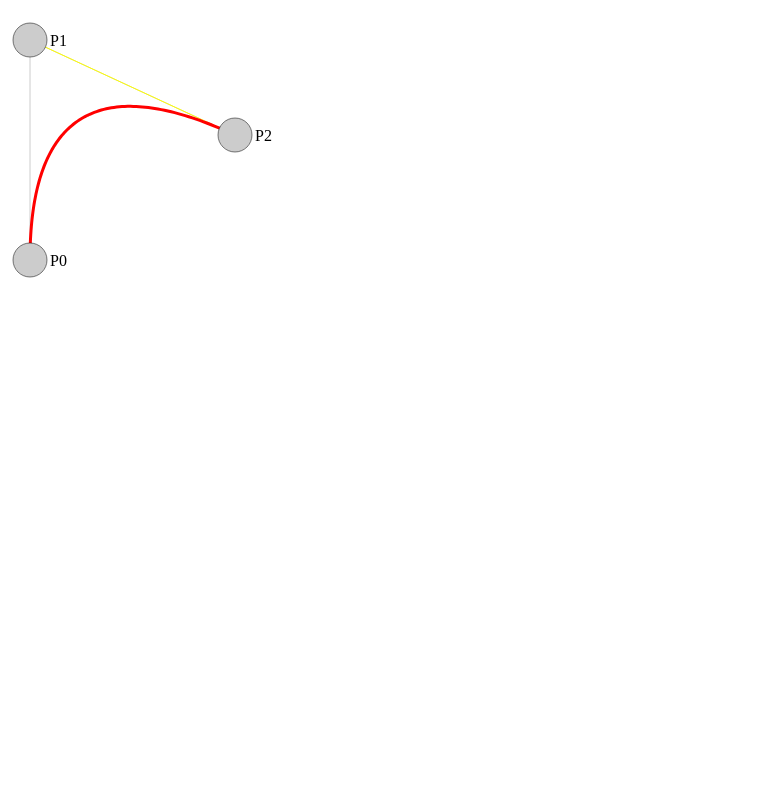
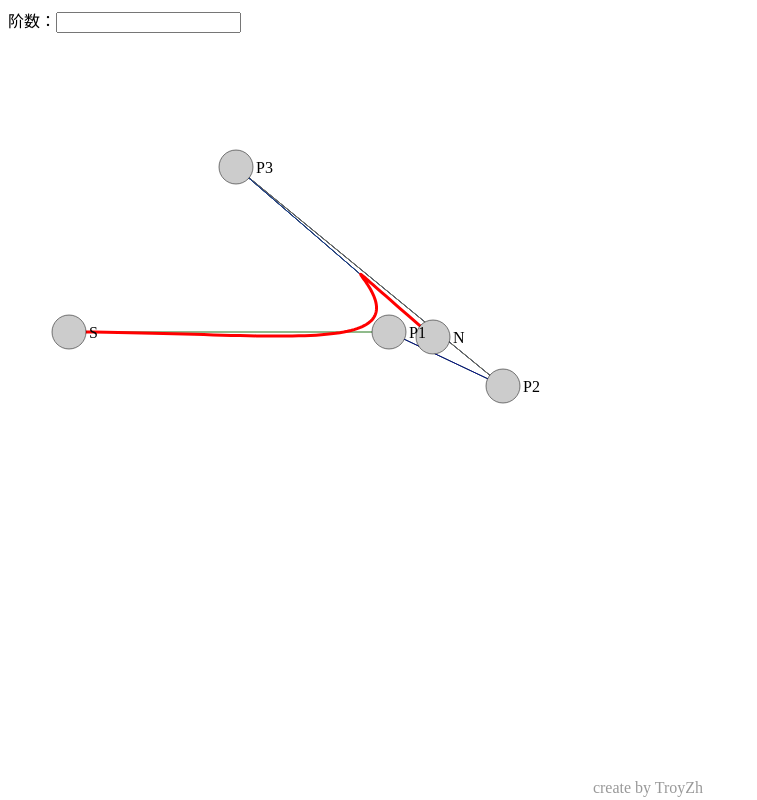
Before and after one commit to TroyZh/bezierCurve, a plain HTML site: page index.html in a window 1280 px wide. Shown: the whole page, without its empty margins (0-757 px from the left). Drawn offline with nearby package versions, Linux system fonts and the light colour scheme.

Commit message:
增加设定阶数

```diff
--- a/bezier.js
+++ b/bezier.js
@@ -1,15 +1,26 @@
 
-  var w = 700,
-      h = 700,
-      t = 1,
-      delta = .01,
-      padding = 10,
-      points = [{x: 20, y: 250}, {x: 20, y: 30}, {x:225, y: 125}],
-      bezier = {},
+let  w = 700, h = 700, t = 1, delta = .01, padding = 10,
+     n = 4, order = 5;
+
+document.getElementById('order').addEventListener('change', changeOrder);
+
+function changeOrder(e) {
+    order = Number(e.target.value) + 1;
+    console.log(order)
+    redraw();
+}
+
+function redraw() {
+    let bezier = {},
         line = d3.svg.line().x(x).y(y),
-      n = 2,
-      orders = d3.range(3, n + 2);
-  var vis = d3.select("body").selectAll("svg")
+        orders = d3.range(order, order + 1),
+        points = [];
+    for(let i=0;i<order;i++) {
+        points.push(randomPoint());
+    }
+    d3.select("#board").selectAll("svg").remove();
+
+    let vis = d3.select("#board").selectAll("svg")
         .data(orders)
         .enter().append("svg:svg")
         .attr("width", w + 2 * padding)
@@ -55,11 +66,14 @@
         .attr("class", "controltext")
         .attr("dx", "20px")
         .attr("dy", ".4em")
-      .text(function(d, i) { return "P" + i });
+        .text(function(d, i) {
+            if(i === 0) return 'S';
+            if(i === order - 1) return 'N';
+            return "P" + i
+        });
     var last = 0;
     d3.timer(function(elapsed) {
       t = (t + (elapsed - last) / 5000) % 1;
-    console.log(t);
       last = elapsed;
       update();
     });
@@ -132,8 +146,24 @@
     function x(d) { return d.x; }
     function y(d) { return d.y; }
     function colour(d, i) {
-    return d.length > 1 ? ["#ccc", "yellow", "blue", "green"][i] : "red";
+    //   return d.length > 1 ? ["#ccc", "yellow", "blue", "green"][i] : "red";
+        return randomColor();
+    }
+}
+
+function randomColor() {
+    let color = [0,1,2,3,4,5];
+    return '#' + color.map(()=>Math.floor(Math.random()*10)).join('');
+}
+
+function randomPoint() {
+    return {
+        x: Math.floor(Math.random()*500),
+        y: Math.floor(Math.random()*500)
+    }
 }
 
 var static = function(event) { event.preventDefault(); }
 document.body.addEventListener('touchmove', static, false);
+
+redraw();
--- a/index.html
+++ b/index.html
@@ -1,33 +1,21 @@
 
 <!DOCTYPE html>
-<meta charset="utf-8">
-<meta http-equiv="content-type" content="text/html; charset=UTF-8">
-<meta name="viewport" content="width=device-width, initial-scale=1.0, user-scalable=no">
-<style>
-  svg {
-    position: absolute;
-    top: 0;
-    left: 0;
-  }
-  .curve, .line {
-    fill: none;
-    stroke-width: 1px;
-  }
-  .curve {
-    stroke: red;
-    stroke-width: 3px;
-  }
-  .control {
-    fill: #ccc;
-    stroke: #000;
-    stroke-width: .5px;
-  }
-  .t, .controltext {
-    font-family: "Yanone Kaffeesatz";
-    font-weight: 400;
-    font-size: 1em;
-  }
-</style>
+<html lang="en">
+<head>
+    <meta charset="UTF-8">
+    <meta name="viewport" content="width=device-width, initial-scale=1.0">
+    <meta http-equiv="X-UA-Compatible" content="ie=edge">
+    <meta http-equiv="content-type" content="text/html; charset=UTF-8">
+    <title>bezier curve</title>
+    <link rel="stylesheet" href="./style.css">
+</head>
 <body>
-<script src="https://d3js.org/d3.v3.min.js"></script>
-<script src="./bezier.js"></script>
+    <div>
+        阶数：<input id="order" type="number" />
+    </div>
+    <div id="board"></div>
+    <div id="foot">create by TroyZh</div>
+    <script src="https://d3js.org/d3.v3.min.js"></script>
+    <script src="./bezier.js"></script>
+</body>
+</html>
--- /dev/null
+++ b/style.css
@@ -0,0 +1,37 @@
+svg {
+    position: absolute;
+    top: 0;
+    left: 0;
+}
+.curve, .line {
+    fill: none;
+    stroke-width: 1px;
+}
+.curve {
+    stroke: red;
+    stroke-width: 3px;
+}
+.control {
+    fill: #ccc;
+    stroke: #000;
+    stroke-width: .5px;
+}
+.t, .controltext {
+    font-family: "Yanone Kaffeesatz";
+    font-weight: 400;
+    font-size: 1em;
+}
+
+#board {
+    position: relative;
+}
+
+#foot {
+    position: fixed;
+    bottom: 0;
+    height: 25px;
+    line-height: 25px;
+    text-align: center;
+    width: 100%;
+    color: #999;
+}
```
Lines whose indentation alone changed are shown as unchanged.
